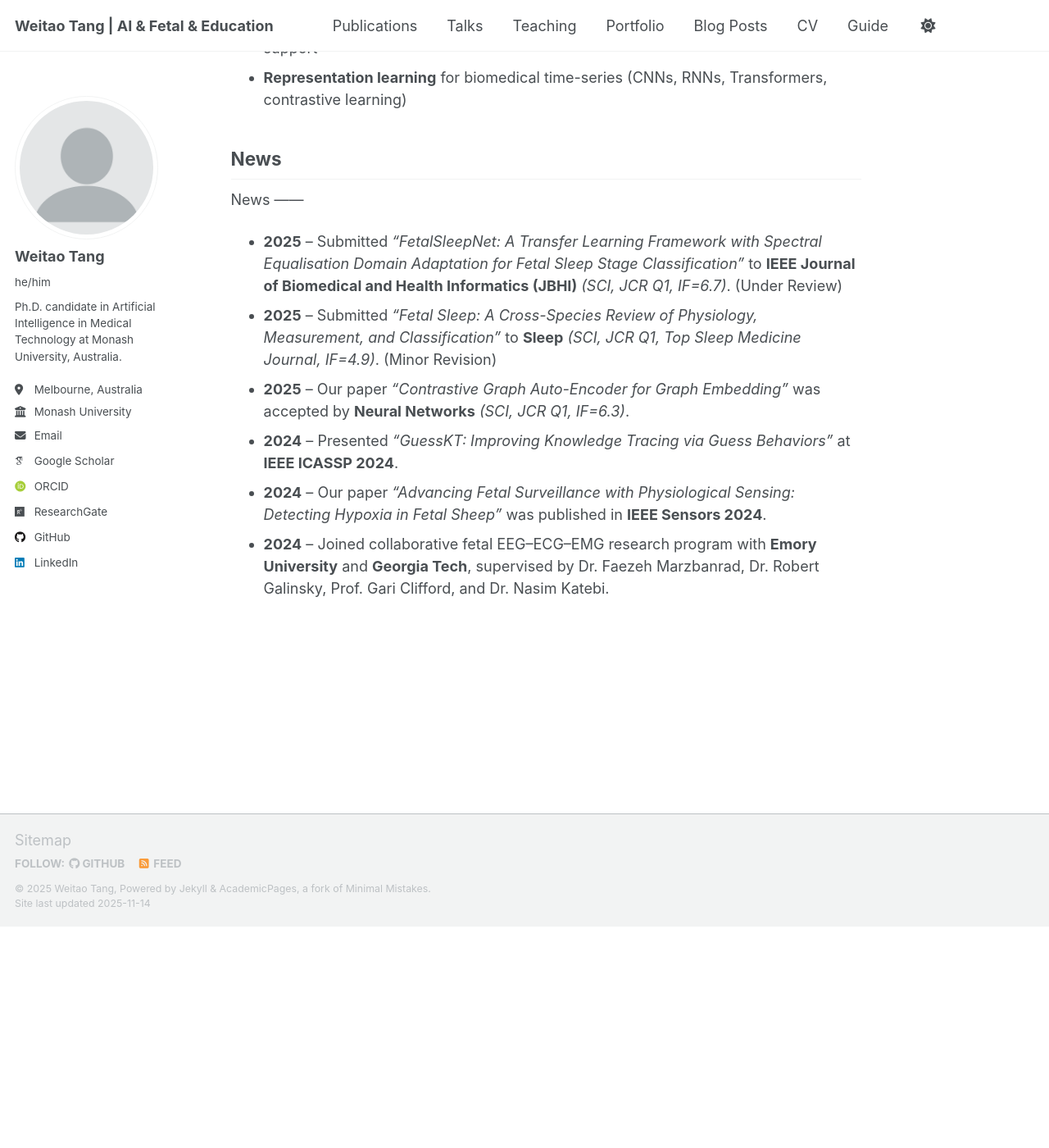
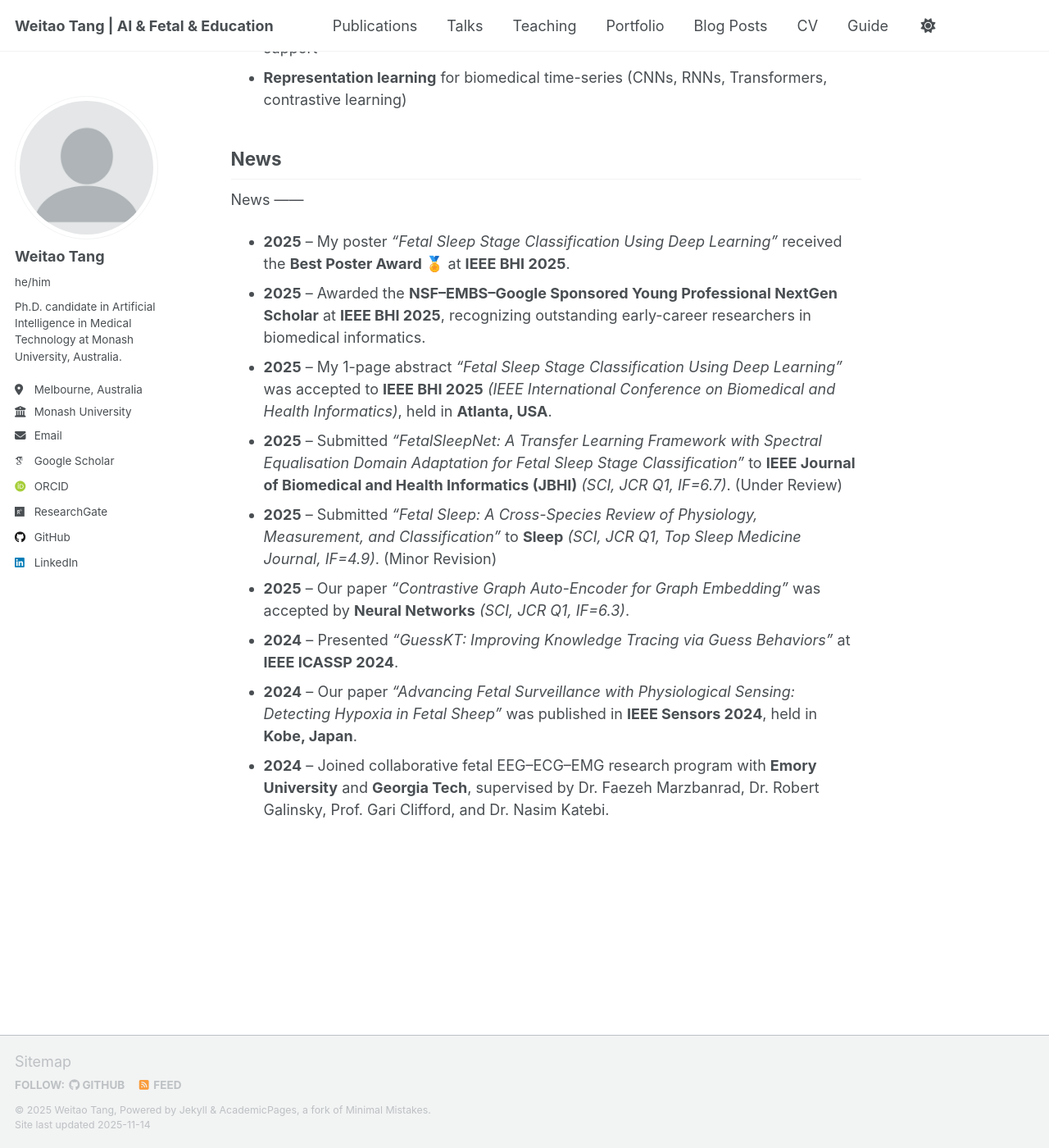
Before and after one commit to WeitaoTang-GitHub/WeitaoTang-GitHub.github.io, a Jekyll site: the page built from _pages/about.md, in a window 1280 px wide and 1400 px high, scrolled down 959 px. Shown: the whole window at 82% size. Built offline with Jekyll 4.4.1, drawn with Linux system fonts in a browser that asks for light colours; some web fonts are replaced; a script that is not in the unit is left out; before the commit the page ends 2089 px from its top, so only the background shows below that.

Commit message:
Update about.md

```diff
--- a/_pages/about.md
+++ b/_pages/about.md
@@ -38,9 +38,12 @@ News
 ------
 News
 ------
+- **2025** – My poster *“Fetal Sleep Stage Classification Using Deep Learning”* received the **Best Poster Award 🏅** at **IEEE BHI 2025**.
+- **2025** – Awarded the **NSF–EMBS–Google Sponsored Young Professional NextGen Scholar** at **IEEE BHI 2025**, recognizing outstanding early-career researchers in biomedical informatics.
+- **2025** – My 1-page abstract *“Fetal Sleep Stage Classification Using Deep Learning”* was accepted to **IEEE BHI 2025** *(IEEE International Conference on Biomedical and Health Informatics)*, held in **Atlanta, USA**.
 - **2025** – Submitted *“FetalSleepNet: A Transfer Learning Framework with Spectral Equalisation Domain Adaptation for Fetal Sleep Stage Classification”* to **IEEE Journal of Biomedical and Health Informatics (JBHI)** *(SCI, JCR Q1, IF=6.7)*. (Under Review)
 - **2025** – Submitted *“Fetal Sleep: A Cross-Species Review of Physiology, Measurement, and Classification”* to **Sleep** *(SCI, JCR Q1, Top Sleep Medicine Journal, IF=4.9)*. (Minor Revision)
 - **2025** – Our paper *“Contrastive Graph Auto-Encoder for Graph Embedding”* was accepted by **Neural Networks** *(SCI, JCR Q1, IF=6.3)*.
 - **2024** – Presented *“GuessKT: Improving Knowledge Tracing via Guess Behaviors”* at **IEEE ICASSP 2024**.
-- **2024** – Our paper *“Advancing Fetal Surveillance with Physiological Sensing: Detecting Hypoxia in Fetal Sheep”* was published in **IEEE Sensors 2024**.
+- **2024** – Our paper *“Advancing Fetal Surveillance with Physiological Sensing: Detecting Hypoxia in Fetal Sheep”* was published in **IEEE Sensors 2024**, held in **Kobe, Japan**.
 - **2024** – Joined collaborative fetal EEG–ECG–EMG research program with **Emory University** and **Georgia Tech**, supervised by Dr. Faezeh Marzbanrad, Dr. Robert Galinsky, Prof. Gari Clifford, and Dr. Nasim Katebi.
```
